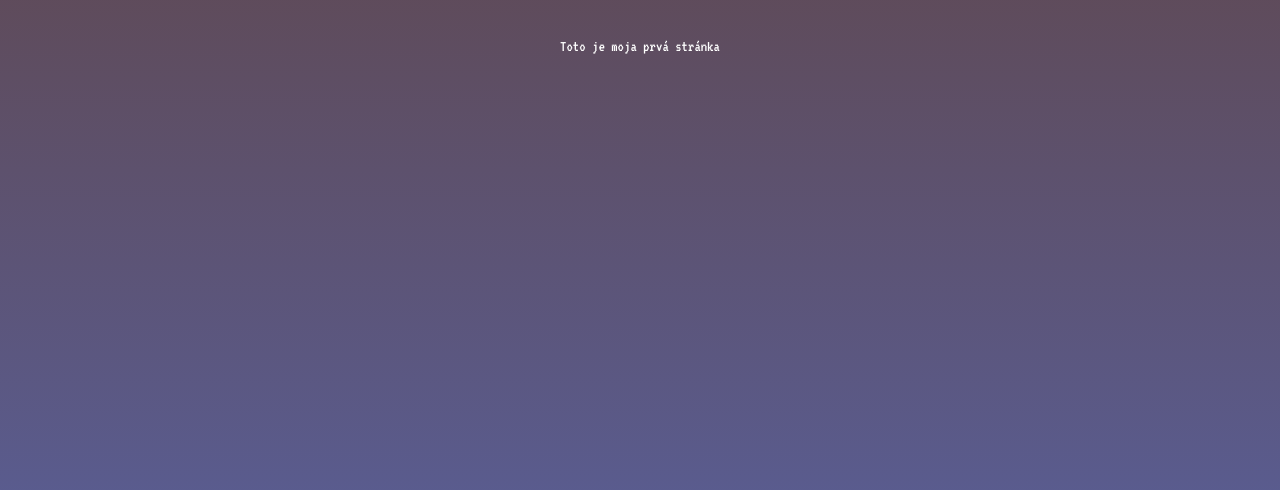
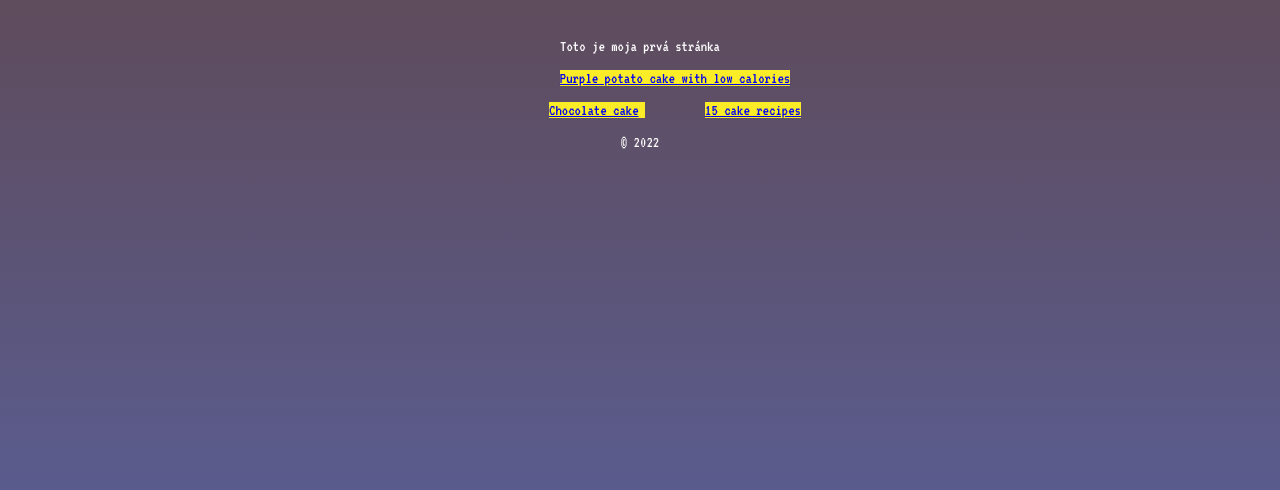
Before and after one commit to SamuelTakacs/MySite, a plain HTML site: page index.html in a window 1280 px wide. Shown: the part 230-720 px from the top of the page. Drawn offline with Linux system fonts and the light colour scheme.

Commit message:
Update index.html

```diff
--- a/index.html
+++ b/index.html
@@ -17,5 +17,23 @@
   </nav>
   <h1>Ahoj</h1>
   <p>Toto je moja prvá stránka</p>
+  <div class="recipeList">
+    <ul>
+      <li>
+        <a href="https://www.sweetliza.com/healthy-sugar-free-cake-with-purple-frosting/" target="_blank">Purple potato cake with low calories</p></a>
+      </li>
+      <li>
+        <a href="https://chocolatecoveredkatie.com/100-calorie-chocolate-cake/">Chocolate cake</a>
+      </li>
+      <li>
+        <a href="https://www.vegannie.com/desserts/15-amazing-low-calorie-desserts/">15 cake recipes</a>
+      </li>
+    </ul>
+  </div>
 </body>
+<footer>
+  <div>
+    <p> &copy; 2022</p>
+  </div>
+</footer>
 </html>
```
